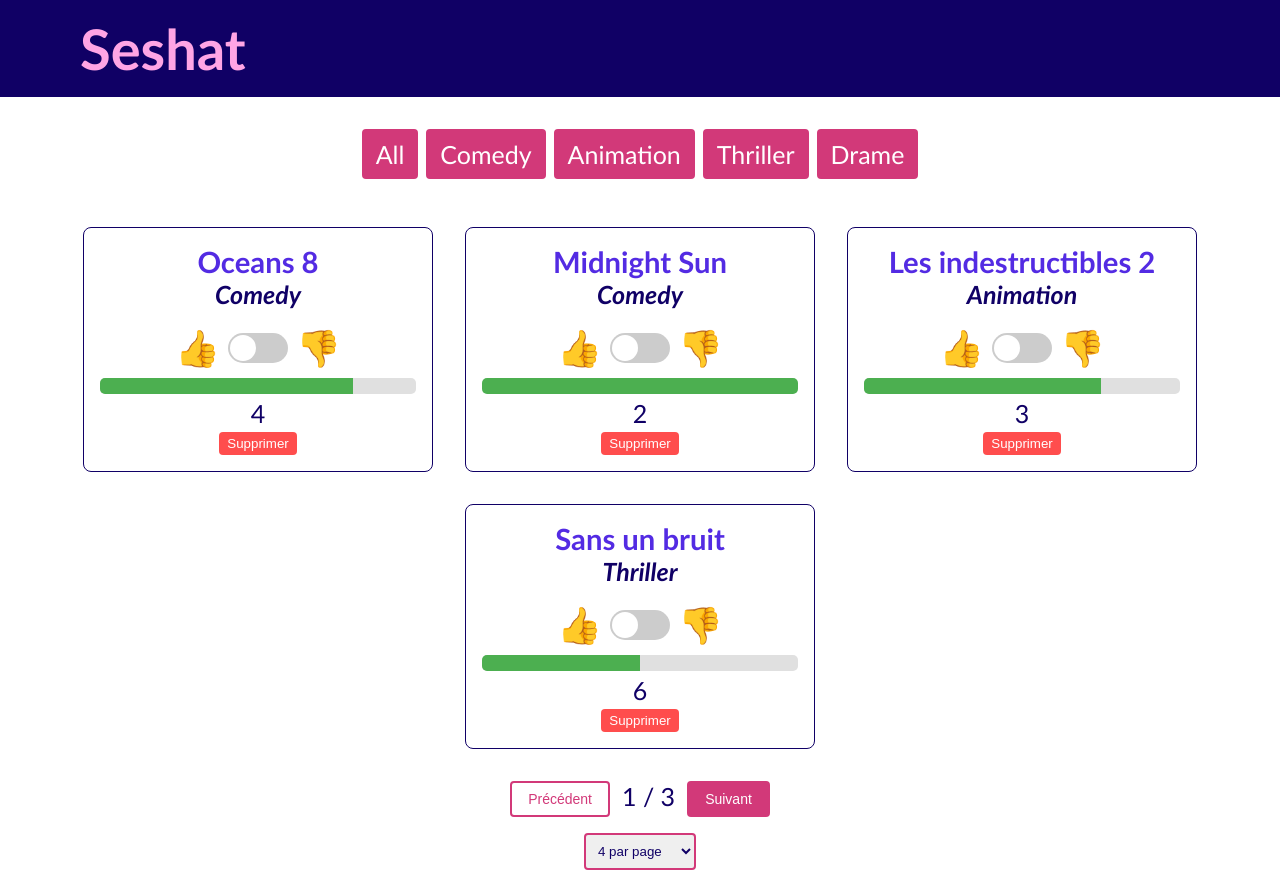
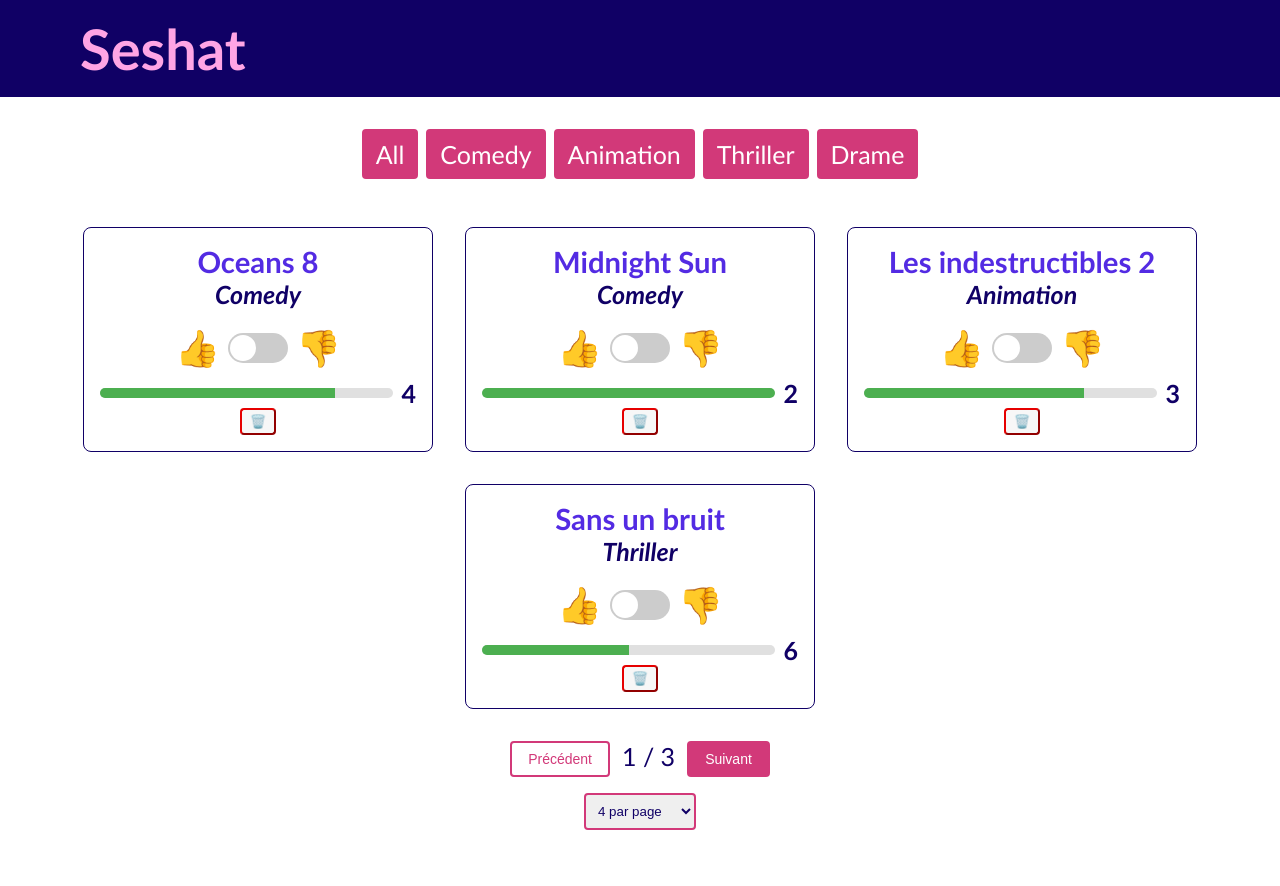
Before and after one commit to tatiana-sthl/video-listening, a React (Create React App) app: page / in a window 1280 px wide. After the commit the page ends 846 px from the top, so only its background shows below. Built offline with nearby package versions, Linux system fonts and the light colour scheme.

Commit message:
design delete button

```diff
--- a/src/components/MovieCard.tsx
+++ b/src/components/MovieCard.tsx
@@ -25,14 +25,16 @@ const MovieCard: React.FC<MovieCardProps> = ({ title, category, likes, dislikes,
       <h3>{title}</h3>
       <h4>{category}</h4>
       <ToggleButtonComponent showLikes={showLikes} onToggle={toggleShowLikes} />
-      <div className="gauge-container">
-        <div
-          className="gauge"
-          style={{ width: `${ratio * 100}%`, backgroundColor: showLikes ? '#4caf50' : '#f44336' }}
-        />
+      <div className="gauge-wrapper">
+        <div className="gauge-container">
+          <div
+            className="gauge"
+            style={{ width: `${ratio * 100}%`, backgroundColor: showLikes ? '#4caf50' : '#f44336' }}
+          />
+        </div>
+        <span className="gauge-value">{showLikes ? likes : dislikes}</span>
       </div>
-      <p>{showLikes ? likes : dislikes}</p>
-      <button className="delete-button" onClick={onDelete}>Supprimer</button>
+      <button className="delete-button" onClick={onDelete}>🗑️</button>
     </div>
   );
 };
--- a/src/styles/MovieCard.css
+++ b/src/styles/MovieCard.css
@@ -35,9 +35,9 @@
 }
 
 .delete-button {
-  background: #ff4d4d;
+  background: #f7f7f7;
   color: #fff;
-  border: none;
+  border-color: #e60000;
   border-radius: 4px;
   padding: 4px 8px;
   cursor: pointer;
@@ -46,14 +46,20 @@
 .delete-button:hover {
   background: #e60000;
 }
+.gauge-wrapper {
+  display: flex;
+  align-items: center;
+  margin-top: 8px;
+  width: 100%;
+}
 
 .gauge-container {
-  width: 100%;
-  height: 1rem;
+  flex: 1;
+  height: 10px;
   background: #e0e0e0;
   border-radius: 5px;
   overflow: hidden;
-  margin-top: 8px;
+  position: relative;
 }
 
 .gauge {
@@ -61,3 +67,8 @@
   background: #4caf50;
   transition: width 0.3s;
 }
+
+.gauge-value {
+  margin-left: 8px;
+  font-weight: bold;
+}
```
